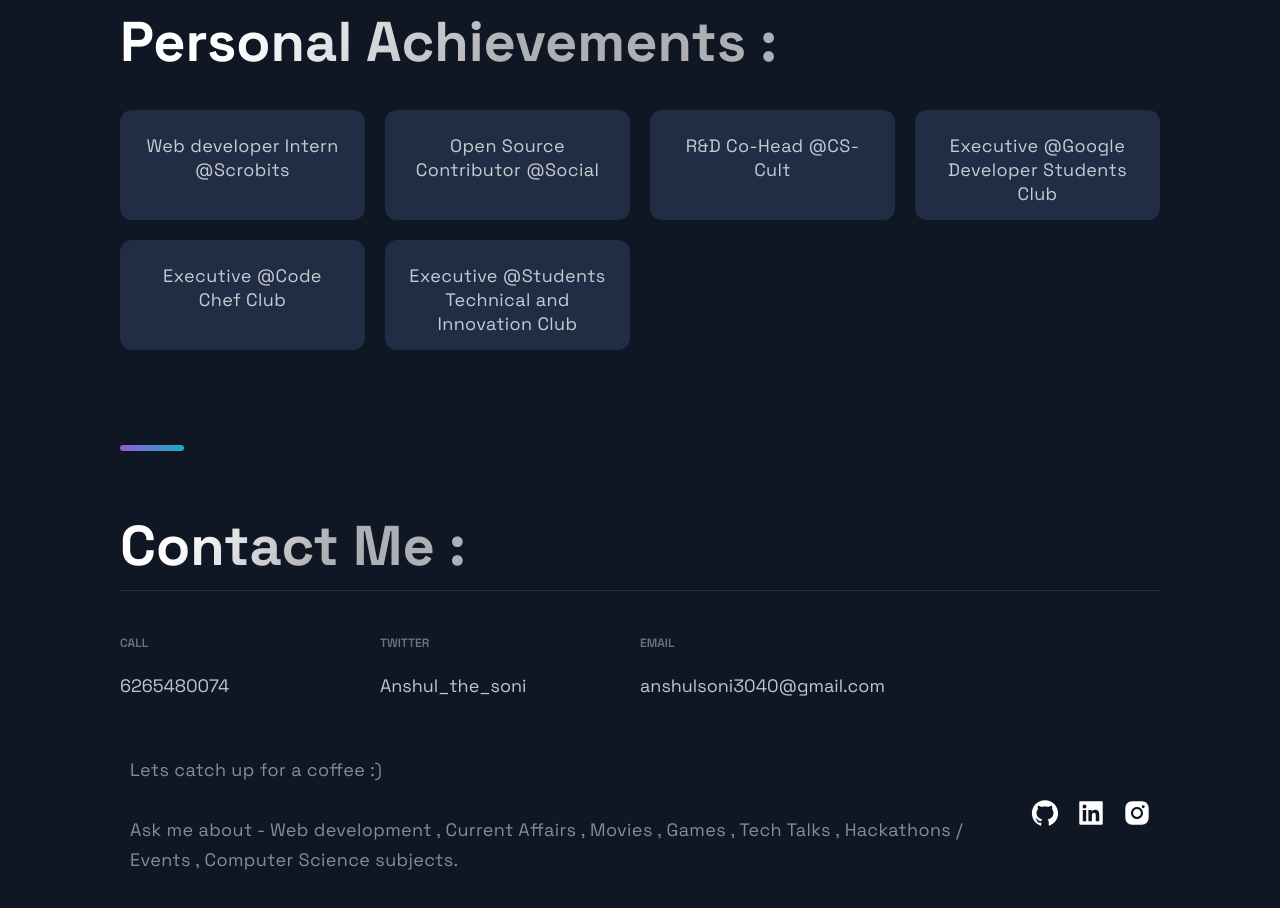
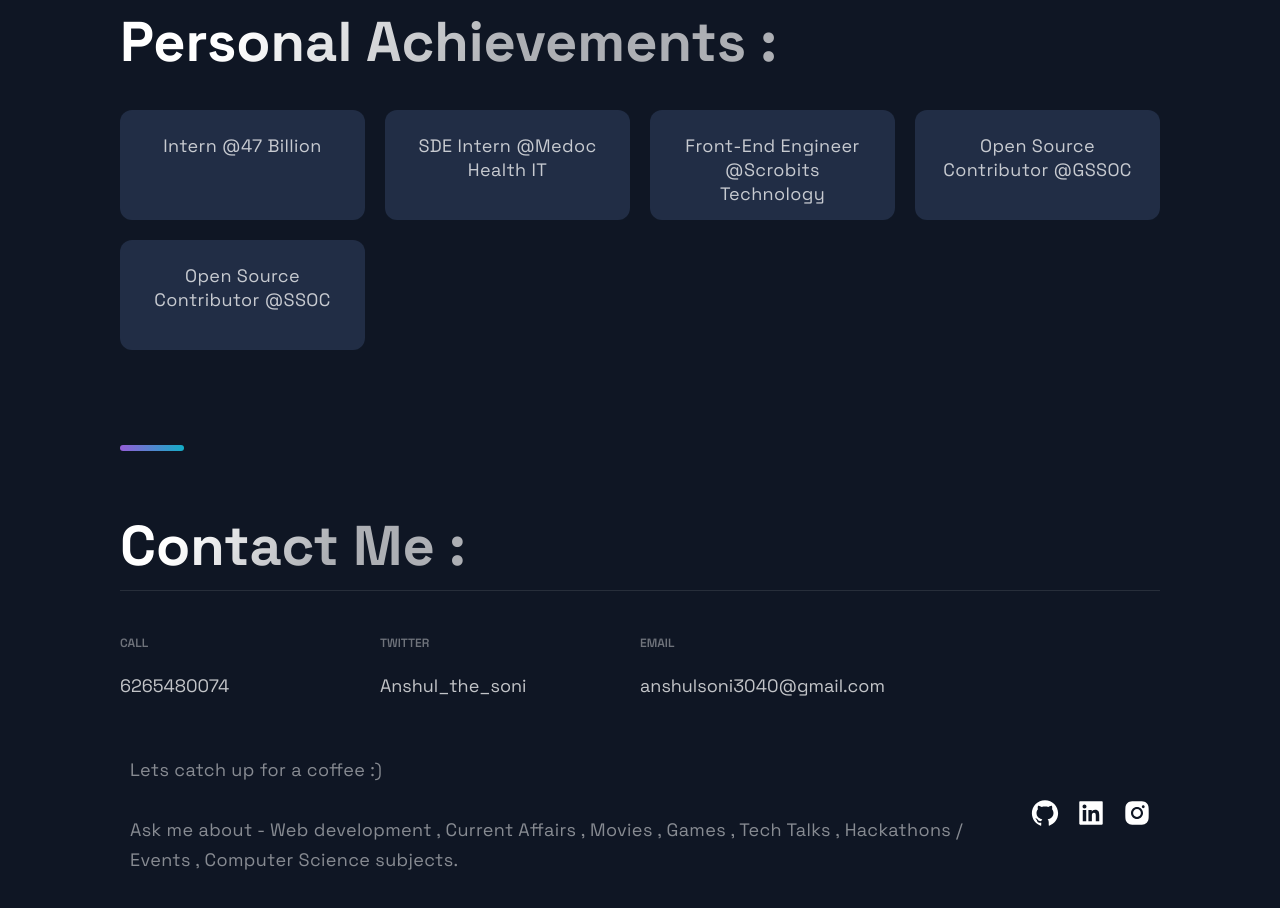
Before and after one commit to anshulsoni4/anshul-portfolio, a Next.js app: page / in a window 1280 px wide. Shown: the part 4940-5848 px from the top of the page. Built offline with nearby package versions, Linux system fonts and the light colour scheme.

Commit message:
updated this

```diff
--- a/src/components/Acomplishments/Acomplishments.js
+++ b/src/components/Acomplishments/Acomplishments.js
@@ -4,12 +4,12 @@
 import { Box, Boxes, BoxNum, BoxText } from './AcomplishmentsStyles';
 
 const data = [
-  {  text: 'Web developer Intern @Scrobits'},
-  {  text: 'Open Source Contributor @Social', },
-  {  text: 'R&D Co-Head @CS-Cult', },
-  {  text: 'Executive @Google Developer Students Club', },
-  {  text: 'Executive @Code Chef Club', },
-  {  text: 'Executive @Students Technical and Innovation Club', },
+  {  text: 'Intern @47 Billion'},
+  {  text: 'SDE Intern @Medoc Health IT', },
+  {  text: 'Front-End Engineer @Scrobits Technology', },
+  {  text: 'Open Source Contributor @GSSOC', },
+  {  text: 'Open Source Contributor @SSOC', },
+  // {  text: 'Executive @Students Technical and Innovation Club', },
   // {  text: 'Github Stars', },
   // {  text: 'Github Stars', },
 
```
